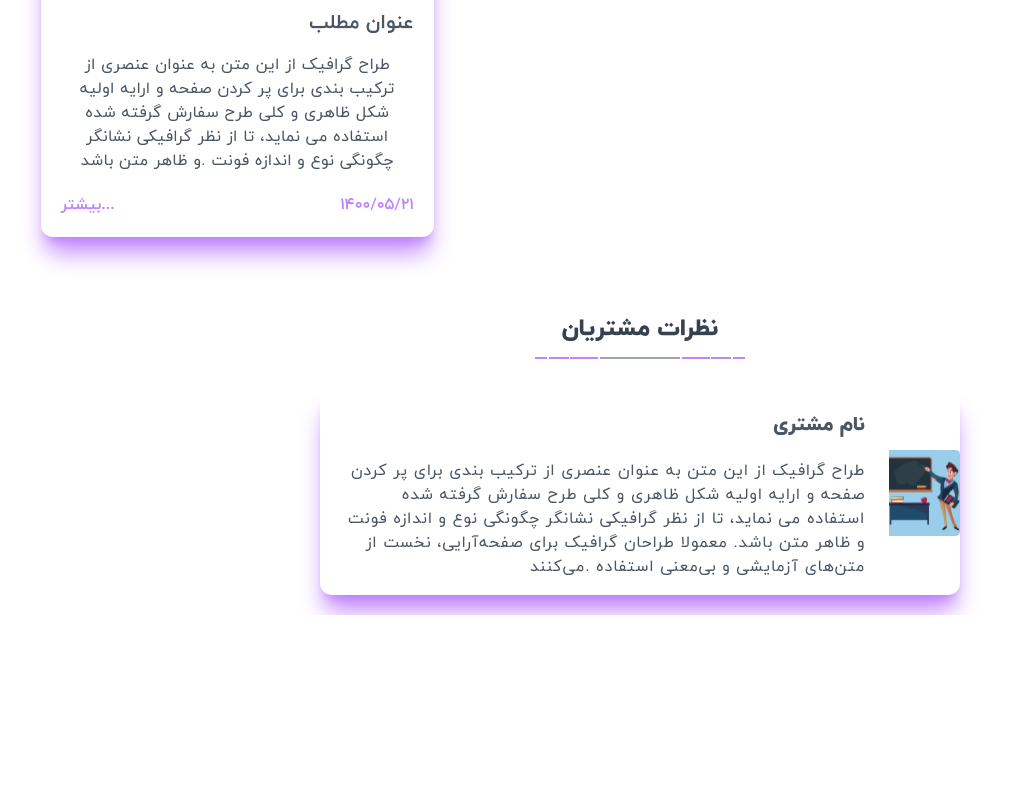
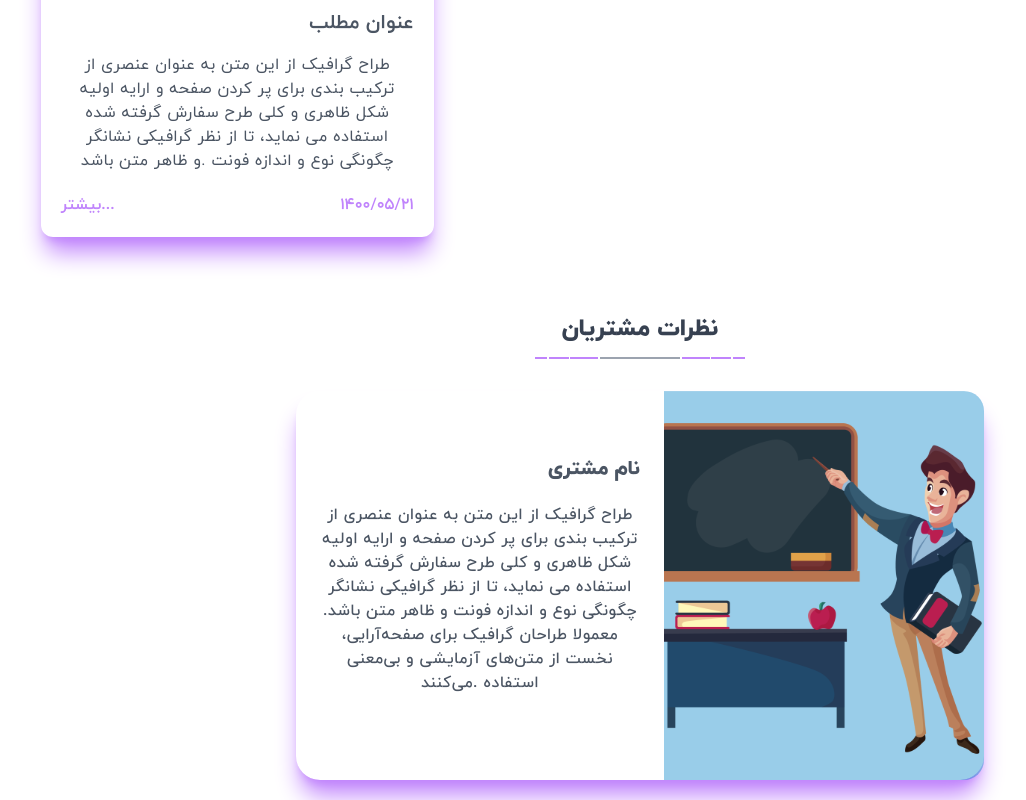
Before and after one commit to mohammadraufzahed/learning-ui, a Next.js app: page / in a window 1280 px wide. Shown: the part 5768-6568 px from the top of the page, without its empty margins (0-1026 px from the left). Before the commit the page ends 6383 px from the top, so only its background shows below. Built offline with nearby package versions, Linux system fonts and the light colour scheme.

Commit message:
Fixed the customers review

```diff
--- a/components/CustomersReview/index.jsx
+++ b/components/CustomersReview/index.jsx
@@ -29,18 +29,25 @@ const CustomersReview = () => {
 
 const ReviewItem = ({ review }) => {
   return (
-    <div className="w-[90vw] flex flex-col-reverse shadow-xl md:flex-row md:max-w-[640px] md:max-h-[389px] shadow-purple-400 rounded-xl">
-      <div className="px-6 text-right mt-5 text-gray-600">
-        <span className="font-extrabold text-xl">{review.name}</span>
-        <p className="mt-5 font-normal tracking-wider mb-4">{review.content}</p>
+    <div className="flex flex-col relative shadow-xl shadow-purple-400 md:flex-row-reverse rounded-3xl">
+      <div className={classes.profile_container + " w-14"}>
+        <Image
+          src={review.picture}
+          layout="fill"
+          className={classes.profile}
+          alt={review.name}
+          width={320}
+          height={389}
+        />
       </div>
-      <Image
-        className="md:w-[320px] md:h-[389px]"
-        src={review.picture}
-        width={320}
-        height={389}
-        alt={review.name}
-      />
+      <div className="w-max max-w-[320px] flex flex-col text-right my-6 px-4 text-gray-600 md:px-0 md:mx-6">
+        <span className="font-extrabold text-gray-600 text-xl md:mt-10">
+          {review.name}
+        </span>
+        <p className="font-medium text-base text-center mx-auto mt-3 tracking-wide md:mt-5">
+          {review.content}
+        </p>
+      </div>
     </div>
   );
 };
--- a/components/CustomersReview/style/index.module.scss
+++ b/components/CustomersReview/style/index.module.scss
@@ -0,0 +1,10 @@
+.profile_container {
+  width: min(320px, 320px, 320px);
+  height: min(389px, 389px, 389px);
+  position: relative;
+  .profile {
+    position: inherit;
+    width: 100% !important;
+    width: min(320px, 320px, 320px);
+  }
+}
```
